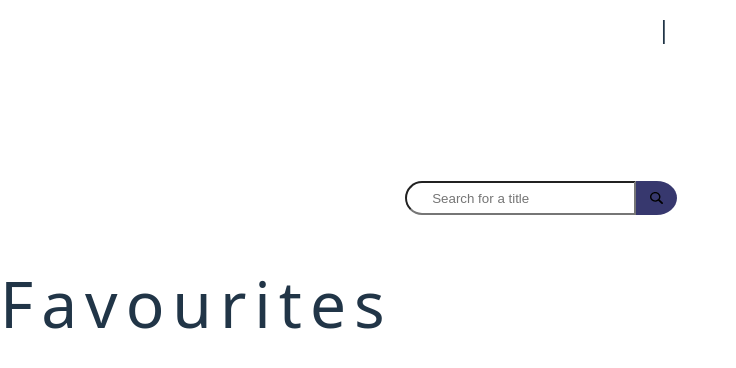
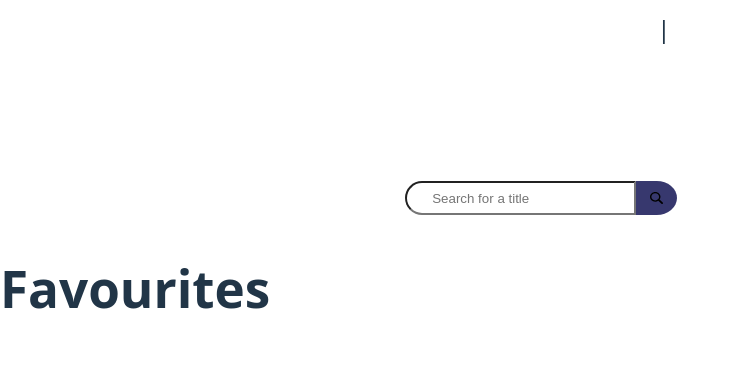
Before and after one commit to ATlexEide/gutendex, a React (Vite) app: page /favourites in a window 1280 px wide. Shown: the top 368 px of the page, without its empty margins (0-736 px from the left). Built offline with nearby package versions, Linux system fonts and the light colour scheme.

Commit message:
Update header title

```diff
--- a/src/Components/Header.css
+++ b/src/Components/Header.css
@@ -40,7 +40,7 @@ nav {
   justify-content: space-between;
   align-items: start;
 }
-h1 {
+#header-title {
   font-weight: 300;
   letter-spacing: 0.5rem;
   font-size: 4rem;
--- a/src/Components/Header.jsx
+++ b/src/Components/Header.jsx
@@ -10,10 +10,10 @@ export default function Header({ categories, setSearchPage }) {
   return (
     <header>
       <Link to={"/gutendex"}>
-        <h1>
+        <p id="header-title">
           GUTEN <br />
           DEX
-        </h1>
+        </p>
       </Link>
       <nav>
         <ul id="categories">
```
